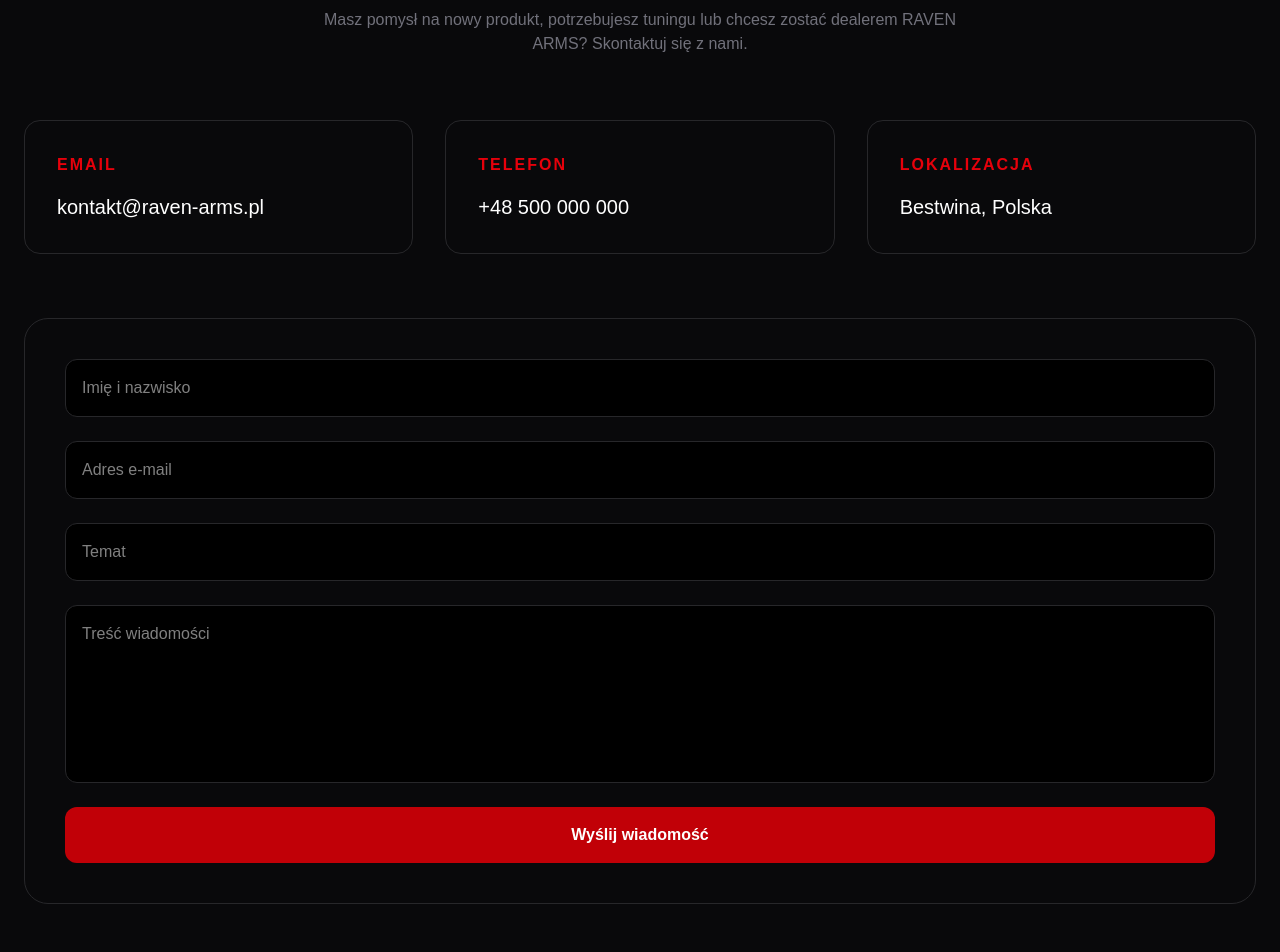
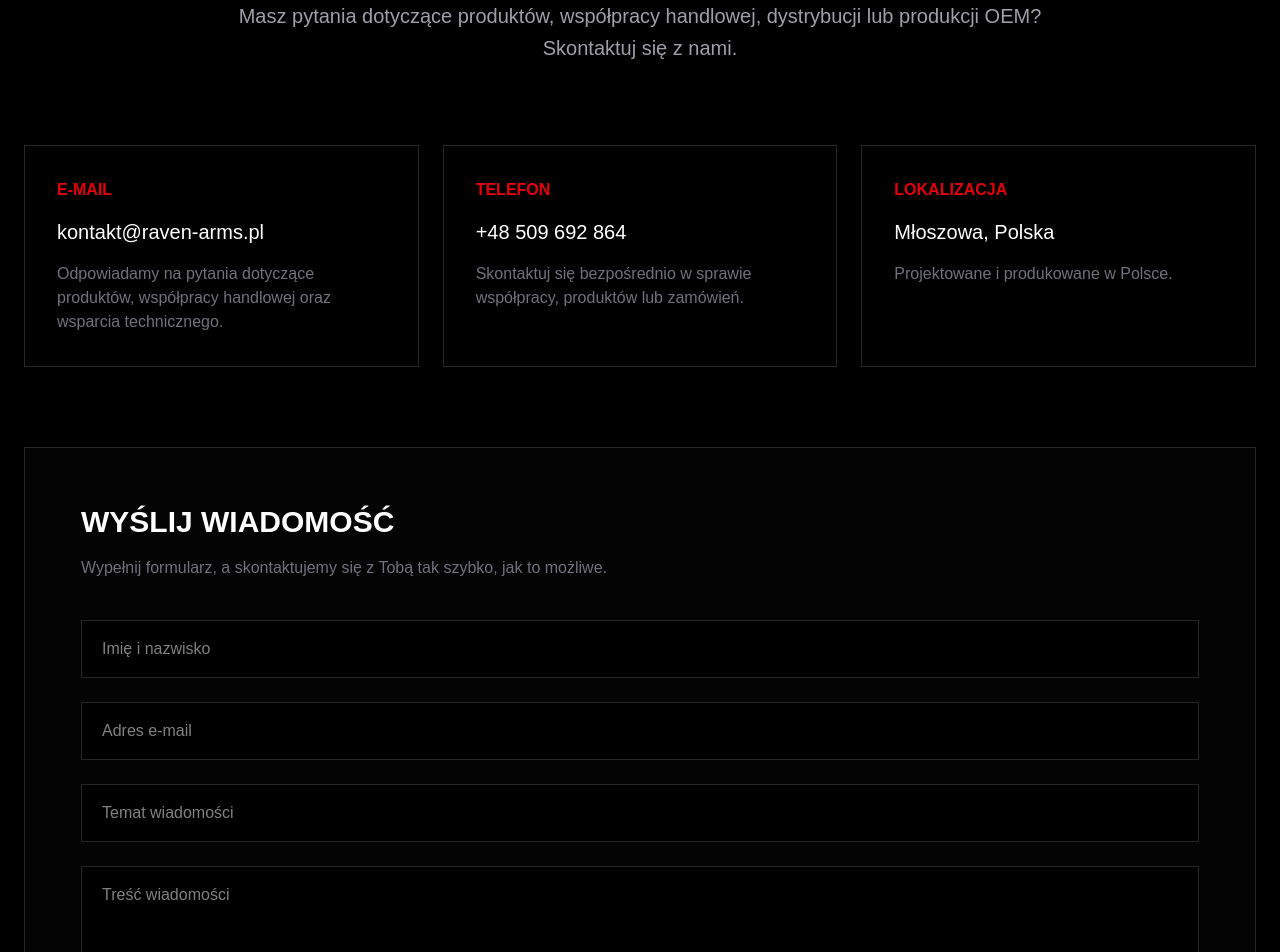
Before and after one commit to sewerynurbanczyk24/raven-arms, a Next.js app: page / in a window 1280 px wide. Shown: the part 7520-8472 px from the top of the page. Built offline with nearby package versions, Linux system fonts and the light colour scheme.

Commit message:
opis zmian

```diff
--- a/components/Contact.tsx
+++ b/components/Contact.tsx
@@ -1,103 +1,167 @@
 export default function Contact() {
   return (
     <section
-  id="contact"
-  className="border-t border-zinc-900 bg-zinc-950"
->
+      id="contact"
+      className="border-t border-zinc-900 bg-black overflow-hidden"
+    >
+      <div className="max-w-7xl mx-auto px-6 py-32">
 
-      <div className="max-w-7xl mx-auto px-6 py-24">
+        {/* NAGŁÓWEK */}
 
-        <div className="text-center mb-16">
+        <div className="text-center max-w-4xl mx-auto">
 
           <p className="uppercase tracking-[4px] text-red-600 text-sm">
-            Contact
+            Kontakt
           </p>
 
-          <h2 className="mt-4 text-5xl md:text-6xl font-black">
-            LET'S BUILD
-            <br />
-            SOMETHING BETTER
+          <h2 className="mt-4 text-5xl lg:text-7xl font-black uppercase">
+            POROZMAWIAJMY
           </h2>
 
-          <p className="mt-6 text-zinc-500 max-w-2xl mx-auto">
-            Masz pomysł na nowy produkt, potrzebujesz tuningu
-            lub chcesz zostać dealerem RAVEN ARMS?
-            Skontaktuj się z nami.
+          <p className="mt-8 text-xl text-zinc-400 leading-relaxed">
+            Masz pytania dotyczące produktów, współpracy handlowej,
+            dystrybucji lub produkcji OEM? Skontaktuj się z nami.
           </p>
 
         </div>
 
-        <div className="grid lg:grid-cols-3 gap-8">
+        {/* KARTY KONTAKTOWE */}
 
-          <div className="border border-zinc-800 rounded-2xl p-8">
+        <div className="grid lg:grid-cols-3 gap-6 mt-20">
 
-            <h3 className="text-red-600 font-bold uppercase tracking-[2px]">
-              Email
+          <div className="border border-zinc-800 p-8">
+            <h3 className="text-red-600 font-black uppercase">
+              E-mail
             </h3>
 
-            <p className="mt-4 text-xl">
+            <p className="mt-4 text-xl break-all">
               kontakt@raven-arms.pl
             </p>
 
+            <p className="mt-4 text-zinc-500">
+              Odpowiadamy na pytania dotyczące produktów,
+              współpracy handlowej oraz wsparcia technicznego.
+            </p>
           </div>
 
-          <div className="border border-zinc-800 rounded-2xl p-8">
-
-            <h3 className="text-red-600 font-bold uppercase tracking-[2px]">
+          <div className="border border-zinc-800 p-8">
+            <h3 className="text-red-600 font-black uppercase">
               Telefon
             </h3>
 
             <p className="mt-4 text-xl">
-              +48 500 000 000
+              +48 509 692 864
             </p>
 
+            <p className="mt-4 text-zinc-500">
+              Skontaktuj się bezpośrednio w sprawie współpracy,
+              produktów lub zamówień.
+            </p>
           </div>
 
-          <div className="border border-zinc-800 rounded-2xl p-8">
-
-            <h3 className="text-red-600 font-bold uppercase tracking-[2px]">
+          <div className="border border-zinc-800 p-8">
+            <h3 className="text-red-600 font-black uppercase">
               Lokalizacja
             </h3>
 
             <p className="mt-4 text-xl">
-              Bestwina, Polska
+              Młoszowa, Polska
             </p>
 
+            <p className="mt-4 text-zinc-500">
+              Projektowane i produkowane w Polsce.
+            </p>
           </div>
 
         </div>
 
-        <div className="mt-16 border border-zinc-800 rounded-3xl p-10">
+        {/* FORMULARZ */}
 
-          <form className="grid gap-6">
+        <div className="mt-20 border border-zinc-800 bg-zinc-950/50 p-10 lg:p-14">
+
+          <h3 className="text-3xl font-black uppercase">
+            Wyślij wiadomość
+          </h3>
+
+          <p className="mt-4 text-zinc-500">
+            Wypełnij formularz, a skontaktujemy się z Tobą
+            tak szybko, jak to możliwe.
+          </p>
+
+          <form className="grid gap-6 mt-10">
 
             <input
               type="text"
               placeholder="Imię i nazwisko"
-              className="bg-black border border-zinc-800 rounded-xl p-4"
+              className="
+                bg-black
+                border
+                border-zinc-800
+                px-5
+                py-4
+                outline-none
+                focus:border-red-600
+                transition
+              "
             />
 
             <input
               type="email"
               placeholder="Adres e-mail"
-              className="bg-black border border-zinc-800 rounded-xl p-4"
+              className="
+                bg-black
+                border
+                border-zinc-800
+                px-5
+                py-4
+                outline-none
+                focus:border-red-600
+                transition
+              "
             />
 
             <input
               type="text"
-              placeholder="Temat"
-              className="bg-black border border-zinc-800 rounded-xl p-4"
+              placeholder="Temat wiadomości"
+              className="
+                bg-black
+                border
+                border-zinc-800
+                px-5
+                py-4
+                outline-none
+                focus:border-red-600
+                transition
+              "
             />
 
             <textarea
               rows={6}
               placeholder="Treść wiadomości"
-              className="bg-black border border-zinc-800 rounded-xl p-4 resize-none"
+              className="
+                bg-black
+                border
+                border-zinc-800
+                px-5
+                py-4
+                resize-none
+                outline-none
+                focus:border-red-600
+                transition
+              "
             />
 
             <button
               type="submit"
-              className="bg-red-700 hover:bg-red-600 transition rounded-xl py-4 font-semibold"
+              className="
+                bg-red-700
+                hover:bg-red-600
+                transition
+                py-5
+                uppercase
+                font-black
+                tracking-wider
+              "
             >
               Wyślij wiadomość
             </button>
@@ -107,7 +171,6 @@ export default function Contact() {
         </div>
 
       </div>
-
     </section>
   );
 }
```
